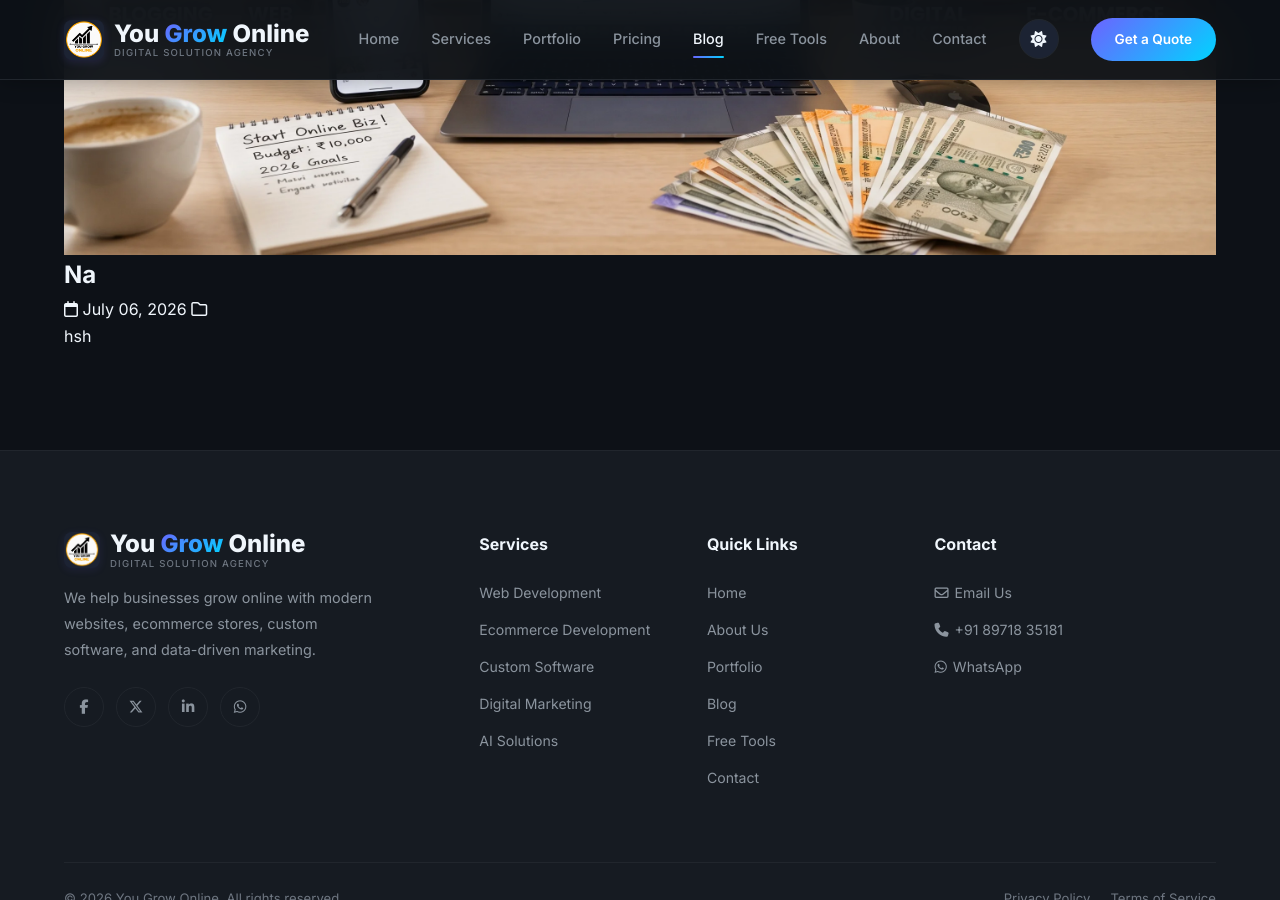
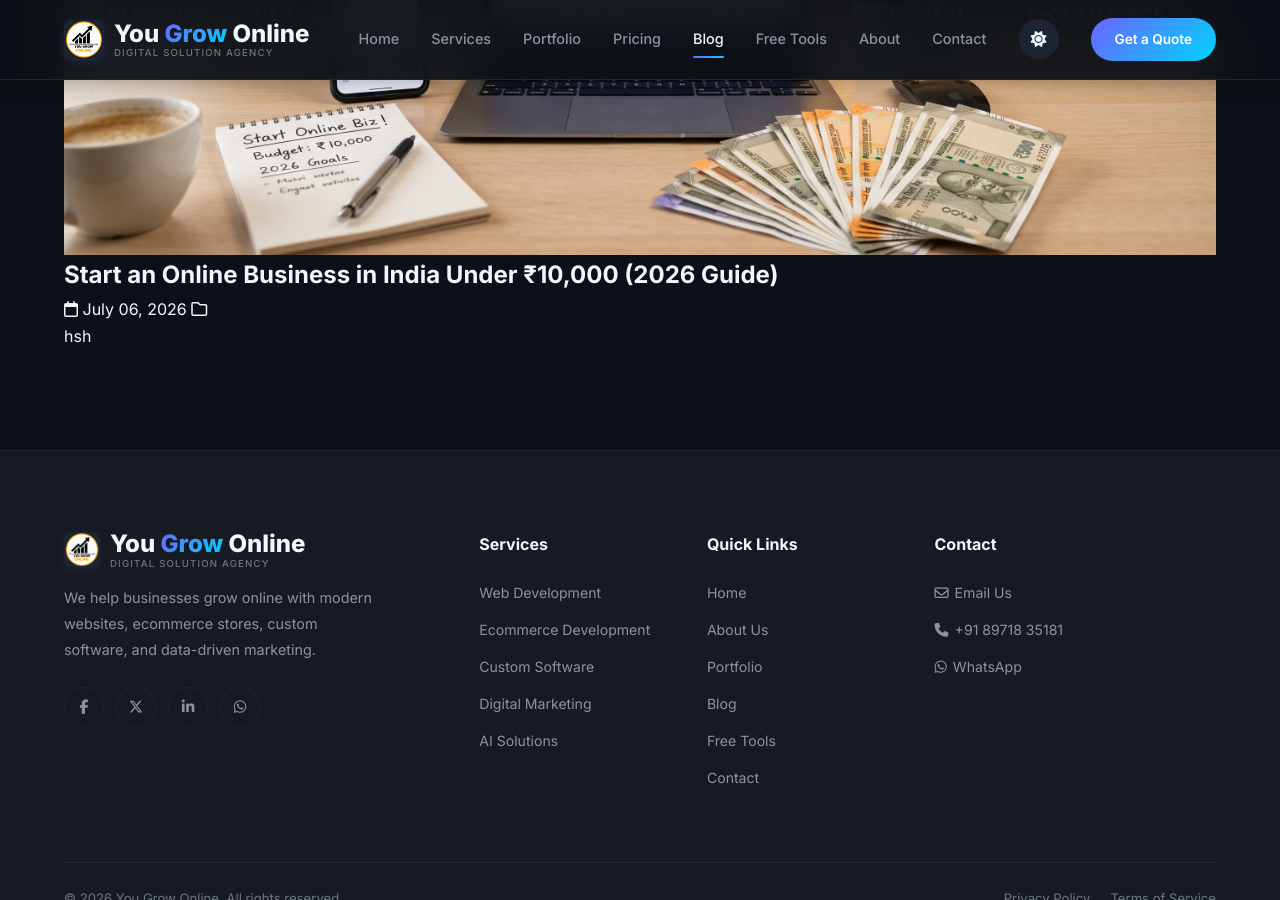
Before and after one commit to dileepkr1996c-arch/You-Grow-Online, a Jekyll site: the page built from _posts/2026-07-05-na.md, in a window 1280 px wide and 900 px high, scrolled down 515 px. Built offline with Jekyll 4.4.1, drawn with Linux system fonts in a browser that asks for light colours.

Commit message:
Update Blog Posts “2026-07-05-na”

```diff
--- a/_posts/2026-07-05-na.md
+++ b/_posts/2026-07-05-na.md
@@ -1,7 +1,7 @@
 ---
 layout: post
 robots: index, follow
-title: Na
+title: Start an Online Business in India Under ₹10,000 (2026 Guide)
 date: 2026-07-06T04:21:00.000+05:30
 image: /assets/images/1000067492.webp
 description: Abh
```
